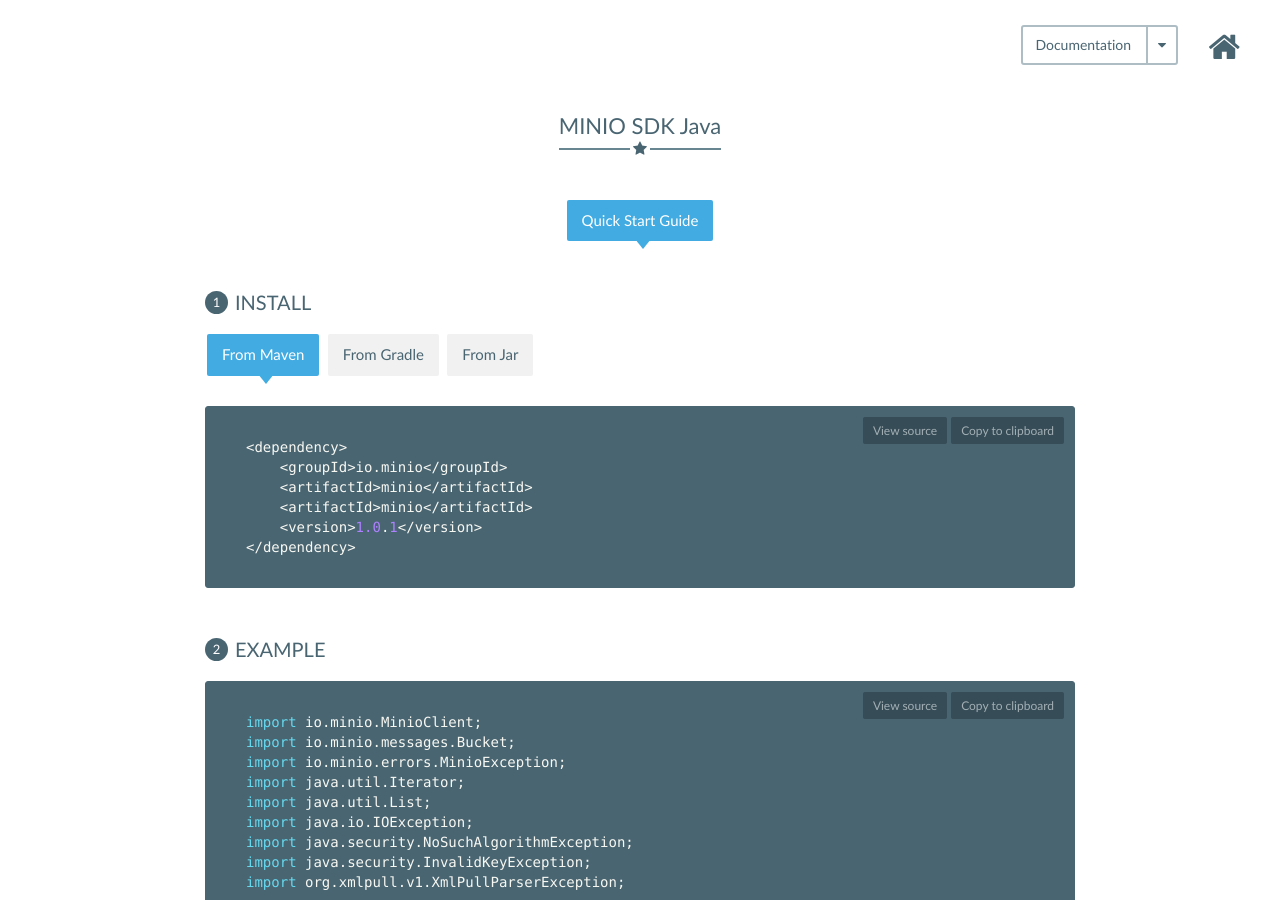
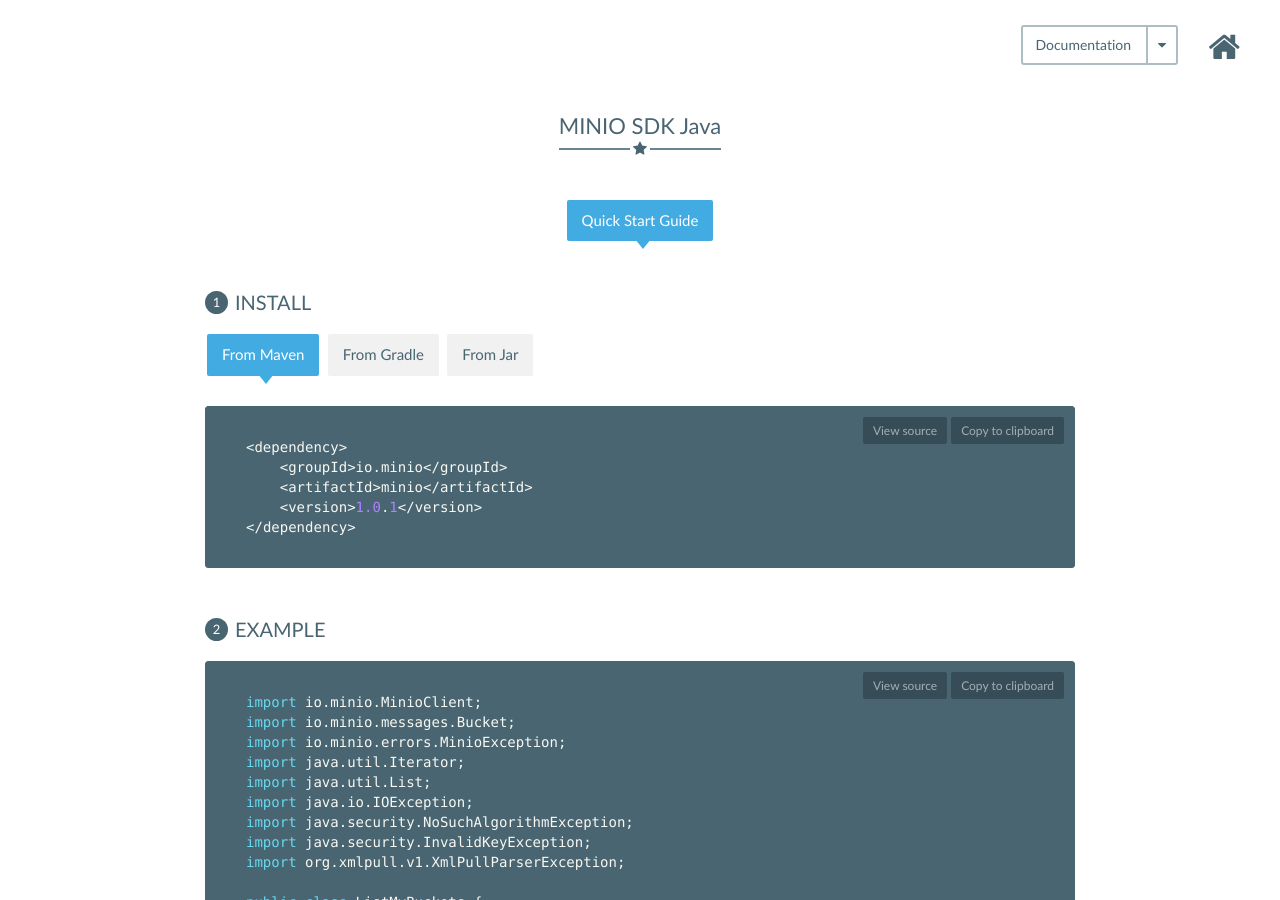
Before and after one commit to manjeshpv/docs.minio.io, a Jekyll site: the page built from _posts/2016-02-15-minio-java.markdown, in a window 1280 px wide and 900 px high. Built offline with Jekyll 4.4.1, drawn with Linux system fonts in a browser that asks for light colours; nearby versions of some CDN libraries; library files that are not in the unit come from our copies; Markdown is read by kramdown in place of the engine named in the settings.

Commit message:
Update 2016-02-15-minio-java.markdown
duplicated `artifactId` tag

```diff
--- a/_posts/2016-02-15-minio-java.markdown
+++ b/_posts/2016-02-15-minio-java.markdown
@@ -20,7 +20,6 @@
     <div class="tab-pane active fade in" id="maven">
         <pre class="code-toolbar"><code class="language-java">&lt;dependency&gt;
     &lt;groupId&gt;io.minio&lt;/groupId&gt;
-    &lt;artifactId&gt;minio&lt;/artifactId&gt;
     &lt;artifactId&gt;minio&lt;/artifactId&gt;
     &lt;version&gt;1.0.1&lt;/version&gt;
 &lt;/dependency&gt;</code></pre>
```
